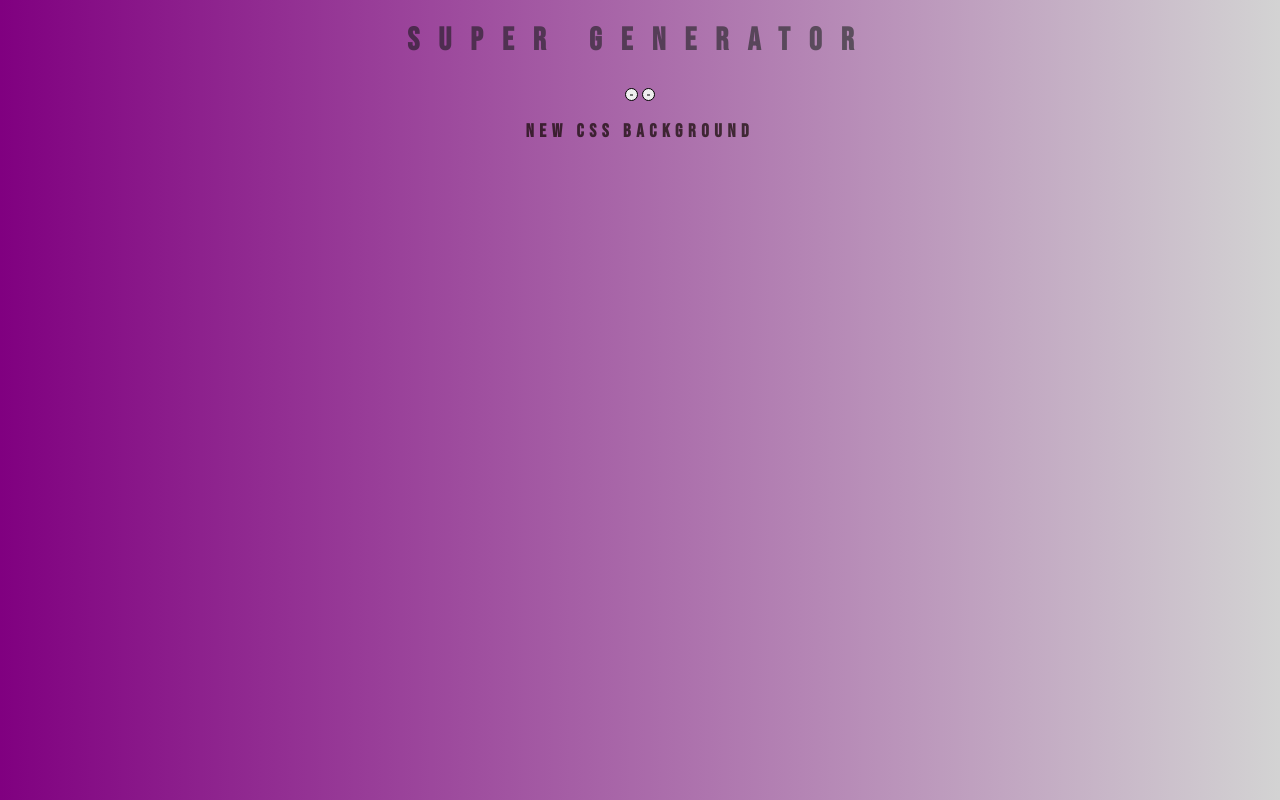
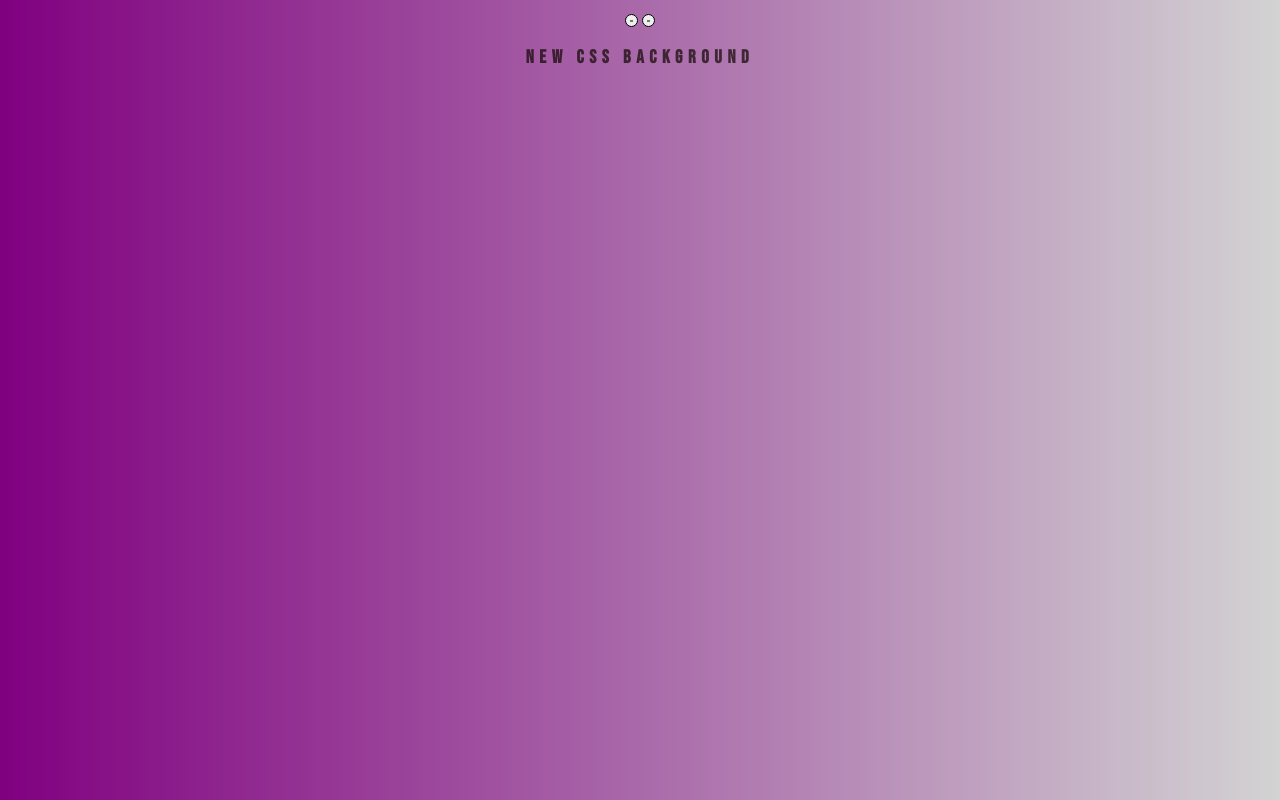
Before and after one commit to karanmistry1804/backgroung-generator, a plain HTML site: page Background Generator/index.html in a window 1280 px wide. Drawn offline with Linux system fonts and the light colour scheme.

Commit message:
Title removed

```diff
--- a/Background Generator/index.html
+++ b/Background Generator/index.html
@@ -8,7 +8,7 @@
 
 </head>
 <body id="gradient">
-      <h1>SUPER Generator</h1>
+
       <input class="color1" type="color" name="color1" value="#00ff11">
       <input class="color2" type="color" name="color2" value="00hhff">
       <h3>New CSS Background</h3>
```
